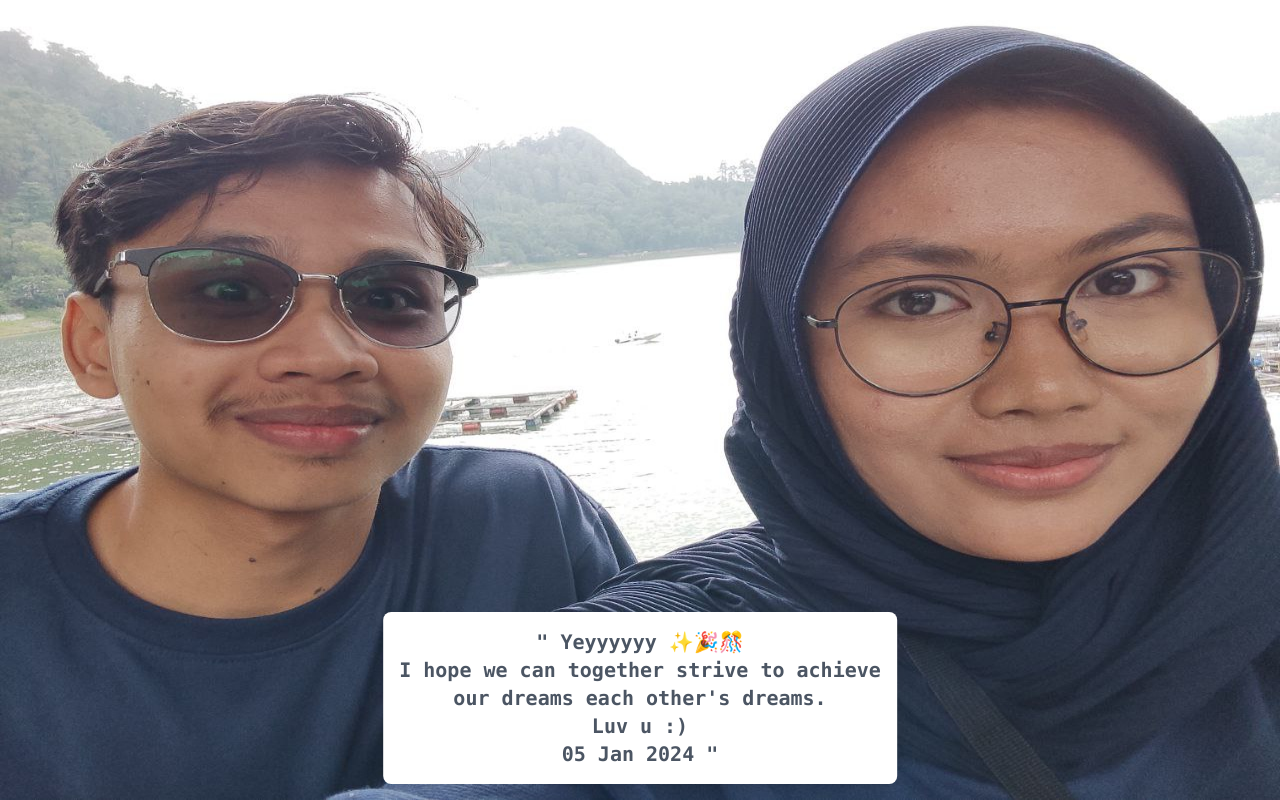
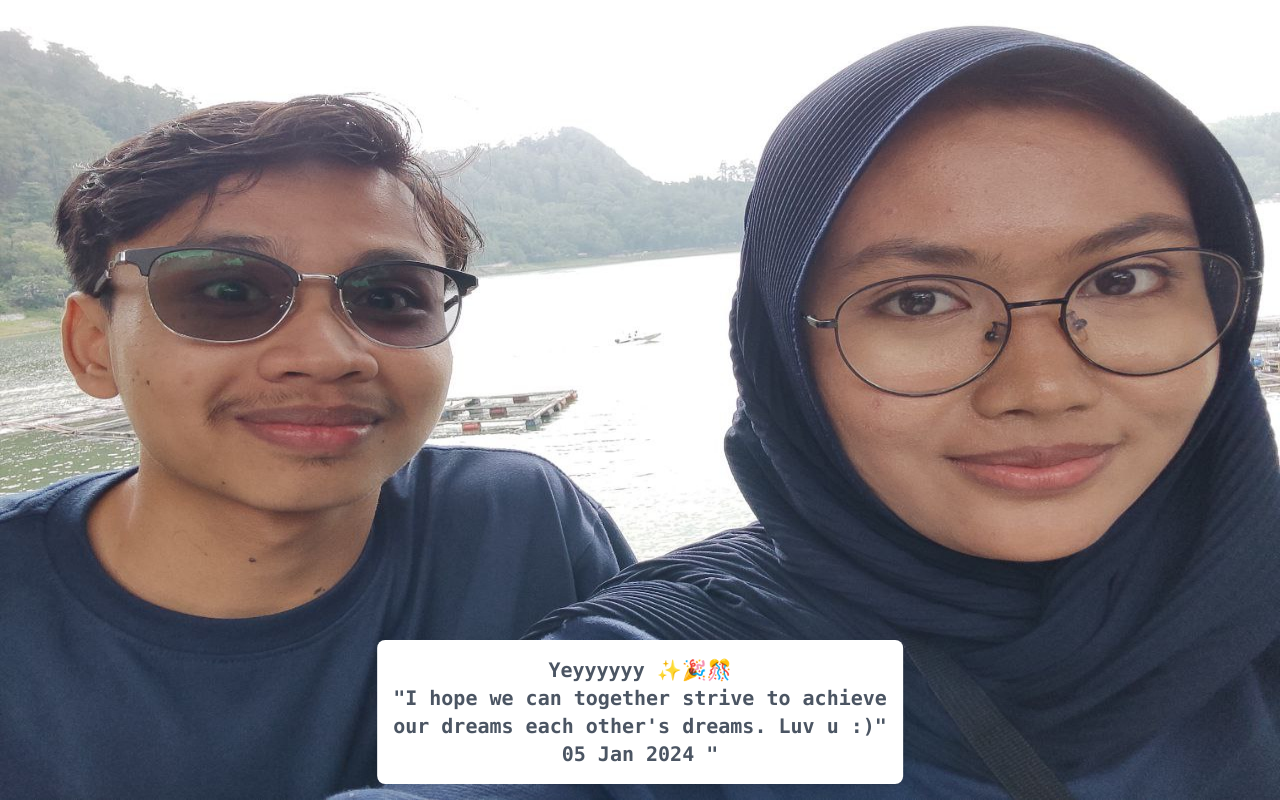
Before and after one commit to dystianen/my-love, a Next.js app: page /11 in a window 1280 px wide. Both pictures are taken after a click on the button "Buka Dulu Cantik :)". Built offline with nearby package versions, Linux system fonts and the light colour scheme.

Commit message:
chore: last wording

```diff
--- a/app/11/page.tsx
+++ b/app/11/page.tsx
@@ -15,9 +15,9 @@ export default function Home() {
         <Image src="/my-love.jpg" className="w-full" fill alt="lovee" />
         <div className="bg-white p-4 rounded-lg absolute bottom-4 left-[50%] -translate-x-[50%] shadow-xl">
           <p className="text-xl text-center text-gray-600 font-bold">
-            &#34; Yeyyyyyy ✨🎉🎊 <br />
-            I hope we can together strive to achieve <br /> our dreams each
-            other&#39;s dreams. <br /> Luv u :)
+            Yeyyyyyy ✨🎉🎊 <br />
+            &#34;I hope we can together strive to achieve <br /> our dreams each
+            other&#39;s dreams. Luv u :)&#34;
             <br />
             05 Jan 2024 &#34;
           </p>
```
